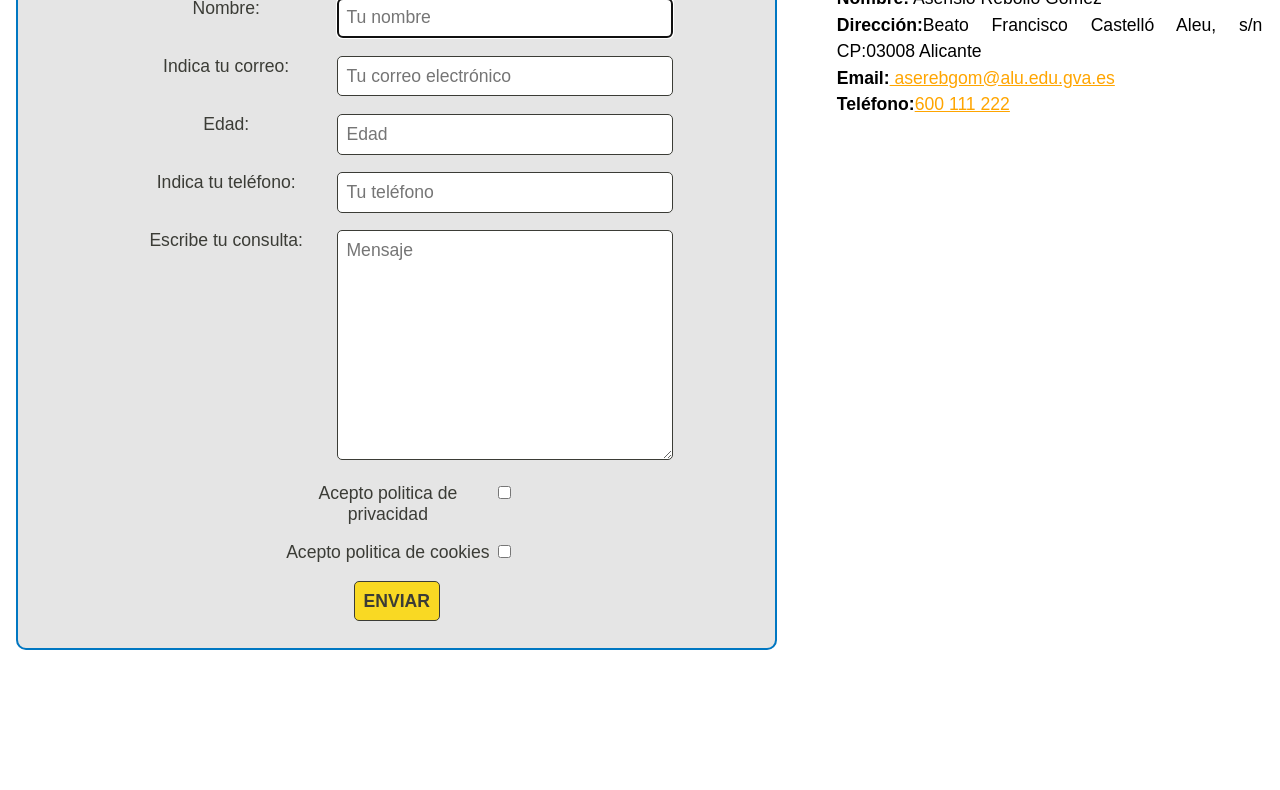
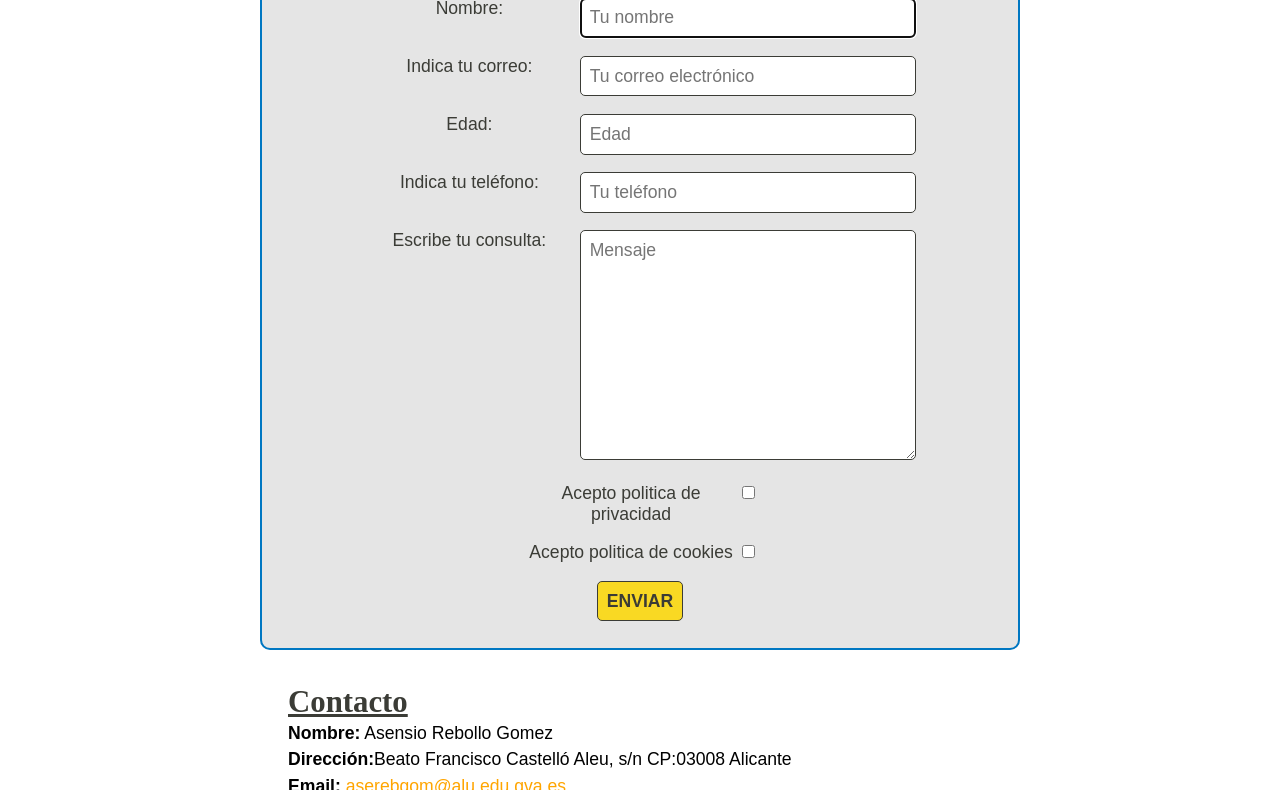
Before and after one commit to DisenoInterfacesWeb26-27/diseno-interfaces-web-26-27-practica-4-css-avanzado-usuario1-aerg2627, a plain HTML site: page contacto.html in a window 1280 px wide. Shown: the part 466-1256 px from the top of the page. Before the commit the page ends 1151 px from the top, so only its background shows below. Drawn offline with Linux system fonts and the light colour scheme.

Commit message:
modifico media quieries de ordenador

```diff
--- a/assets/css/style.css
+++ b/assets/css/style.css
@@ -320,8 +320,8 @@ img,iframe{max-width: 100%;}
     #servicios h2{ text-align:center; }/*titulo centrado*/
     #servicios table{ width:90%; margin:3em auto; }/*tabla centrada con separacion a los lados*/
     #servicios th, #servicios td{ padding:0.6em; }/*celdas mas anchas*/
-    form{ float:left; width:62%; }/*en contacto.html.formulario a la izquierda*/
-    #contacto{ float:right; width:36%; margin-top:2em; padding:0em 1em; box-sizing:border-box; }/*datos a la derecha*/
+    form{ float:none; width:100%; }/*en contacto.html.formulario a la izquierda*/
+     #contacto{ float:none; width:auto; max-width:40em; padding:0em 1.5em; margin:0em auto 2em auto; }/*datos debajo, alineados con el formulario*/
 }
 /*media queries Tablet*/
 
```
